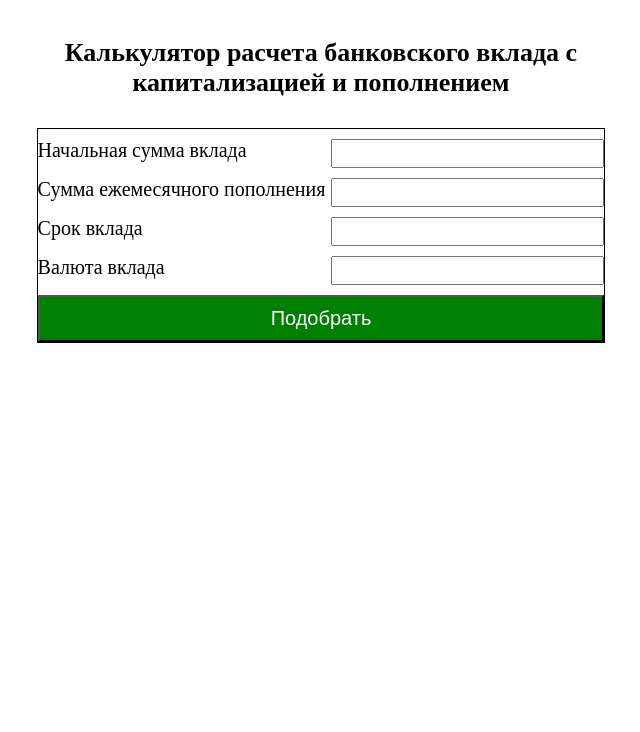
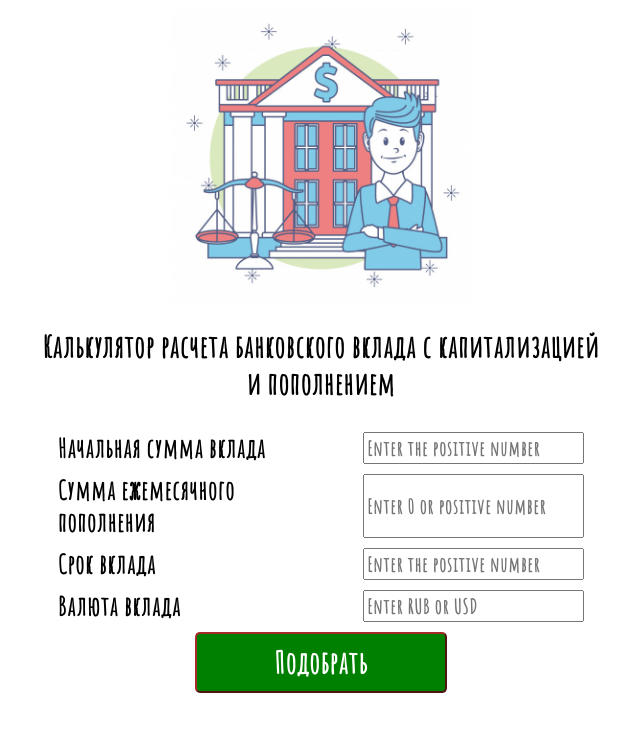
Before and after one commit to mahammadZeynalov/best_offer, a plain HTML site: page index.html in a window 1280 px wide. Shown: the whole page, without its empty margins (319-959 px from the left). Drawn offline with nearby package versions, Linux system fonts and the light colour scheme.

Commit message:
final commit

```diff
--- a/index.html
+++ b/index.html
@@ -5,30 +5,33 @@
     <meta name="viewport" content="width=device-width, initial-scale=1.0">
     <title>Document</title>
     <link rel="stylesheet" href="style.css">
+    <link href="https://fonts.googleapis.com/css?family=Amatic+SC&display=swap" rel="stylesheet">
+    <script src="https://ajax.googleapis.com/ajax/libs/jquery/3.4.1/jquery.min.js"></script>
 </head>
 <body>
     <header>
+        <img src='bank.jpg' alt='bankImage'/>
         <p>Калькулятор расчета банковского вклада с капитализацией и пополнением</p>
     </header>
     <div class="parent-container">
-        <div class='single'>
+        <div class='child'>
             <label for='start-balance'>Начальная сумма вклада</label>
-            <input type="text" id="start-balance">
+            <input type="text" id="start-balance" placeholder="Enter the positive number" value=""/>
         </div>
-        <div class='single'>
+        <div class='child'>
             <label for='period'>Сумма ежемесячного пополнения</label>
-            <input type="text" id="period" name='period'>
+            <input type="text" id="period" name='period' placeholder="Enter 0 or positive number"/>
         </div>
-        <div class='single'>
+        <div class='child'>
             <label for='duration'>Срок вклада</label>
-            <input type="text" id="duration">
+            <input type="text" id="duration" placeholder="Enter the positive number"/>
         </div>
-        <div class='single'>
+        <div class='child'>
             <label for='duration'>Валюта вклада</label>
-            <input type="text" id="currency">
+            <input type="text" id="currency" placeholder='Enter RUB or USD'/>
         </div>
-        <button id="calculate">Подобрать</button>
     </div>
+    <button id="calculate">Подобрать</button>
     <table id="banks"></table>
     <script src="script.js"></script>
 </body>
--- a/script.js
+++ b/script.js
@@ -46,7 +46,6 @@ class Calculator {
     let result = sortByBestPercent.filter(function (bank) {
       return bank.incomeType == sortByBestPercent[sortByBestPercent.length - 1].incomeType;
     });
-    console.log(result);
     return result;
   }
 
@@ -71,7 +70,8 @@ class Calculator {
         result.push(bestBank);
       }
     } else {
-      alert('Нет подходящих вариантов по вашему вкладу.')
+      Application.table.style.visibility = 'hidden';
+      setTimeout(function() { alert('Нет подходящих вариантов по вашему вкладу.') }, 1);
       return;
     }
     return result;
@@ -86,8 +86,9 @@ class Application {
     this.button.addEventListener('click', function () {
       self.start();
     });
-    console.log(this);
   }
+
+  static table = document.getElementById('banks');
 
   start() {
     let itself = this;
@@ -97,7 +98,6 @@ class Application {
     }
     let calculator = new Calculator(bankProductsArray);
     let toShow = calculator.calculate(deposit);
-    console.log(toShow);
     itself.displayToUser(toShow);
   }
 
@@ -123,7 +123,8 @@ class Application {
       let deposit = new Deposit(+inputDeposit, +inputMonthlyAdded, +inputTime, inputCurrency, wantsToAddMonthly);
       return deposit;
     } else {
-      alert('Данные введены неверно');
+      this.table.style.visibility = 'hidden';
+      setTimeout(function() { alert('Данные введены неверно') }, 1);
       return false;
     }
   }
@@ -131,13 +132,18 @@ class Application {
   displayToUser(bestBanks) {
     let myTable = this.table;
 
+    if(bestBanks == undefined) {
+      return;
+    }
+
     if (bestBanks.length > 0) {
+      console.log(bestBanks);
       myTable.style.visibility = 'visible';
 
       let array = '';
       array += "<tr><th>Название банка</th><th>Вклад</th><th>Процент</th><th>Итоговая сумма</th></tr>";
       for (let bank of bestBanks) {
-        array += `<tr><td>${bank.bank}</td><td>${bank.depositType}</td><td>${bank.percent}</td><td>${bank.amount}</td></tr>`;
+        array += `<tr><td>${bank.bank}</td><td>${bank.depositType}</td><td>${bank.percent}</td><td>${separateDecimal(bank.amount)}</td></tr>`;
       }
       myTable.innerHTML = array;
     } else {
@@ -752,5 +758,9 @@ function pushArray(array) {
 let bankProductsArray = pushArray(arrayOfBanks);
 //#endregion
 
-
+function separateDecimal(number) {
+  let a = number.toString();
+  a = a.replace(new RegExp("^(\\d{" + (a.length%3?a.length%3:0) + "})(\\d{3})", "g"), "$1 $2").replace(/(\d{3})+?/gi, "$1 ").trim();
+  return a;
+}
 let application = new Application();
--- a/style.css
+++ b/style.css
@@ -1,44 +1,76 @@
 * {
     box-sizing: border-box;
     font-size: 20px;
+    font-family: 'Amatic SC', cursive;
+    letter-spacing: 1px;
 }
 
 p {
     width: 45%;
     margin: 0 auto;
-    padding: 30px 0;
+    padding: 20px 0;
     text-align: center;
+    font-size: 30px;
+    font-weight: 700;
+}
+
+img {
+    display: block;
+    margin: 0 auto;
+    width: 300px;
+}
+
+.parent-container {
+    margin: 0 auto;
+    width: 50%;
+    background-color: white;
+    min-width: 440px;
+}
+.child {
+    display: flex;
+    margin-top: 10px;
+    justify-content: space-evenly;
+}
+
+label {
+    width: 40%;
     font-size: 26px;
     font-weight: 700;
 }
 
-.parent-container {
-    margin: 0 auto;
-    width: 45%;
-    background-color: white;
-    min-width: 440px;
-    border: 1px solid black;
-
-}
-.single {
-    display: flex;
-    margin-top: 10px;
-    justify-content: space-between;
-}
-
-label {
-    width: 60%;
+input {
+    width: 35%;
+    font-weight: 900;
 }
 
 button {
-    width: 100%;
+    width: 20%;
     background-color: green;
     color: white;
     padding: 10px 0;
-    margin-top: 10px;
+    display:block;
+    margin: 10px auto;
+    font-size: 30px;
+    font-weight: 800;
+    border-radius: 5px;
+    border-color: brown;
 }
 
 table {
     width: 50%;
     margin: 0 auto;
+    margin-top: 30px;
+    font-size: 26px;
 }
+
+table th {
+    font-size: 30px;
+    font-weight: 900;
+}
+
+table td {
+    padding: 10px;
+    text-align: center;
+    font-size: 24px;
+    font-weight: 700;
+}
```
Also changed, not shown: array.js (deleted), bank.jpg (added).
